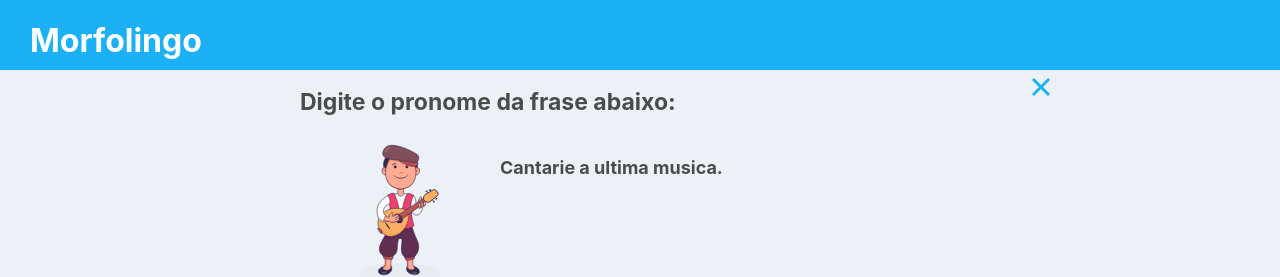
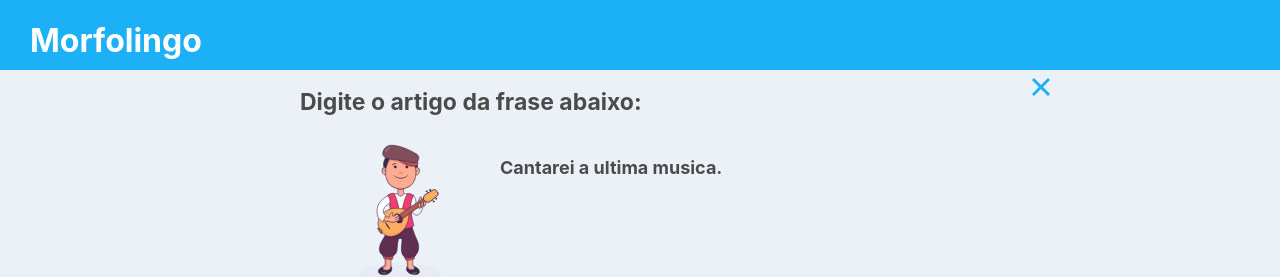
Before and after one commit to WildBarreto/Morfolingo, a React (Create React App) app: page /Artigo3 in a window 1280 px wide. Shown: the top 277 px of the page. Built offline with nearby package versions, Linux system fonts and the light colour scheme.

Commit message:
Versão final do

```diff
--- a/src/components/Atividades/Artigo/art3/artigo3.js
+++ b/src/components/Atividades/Artigo/art3/artigo3.js
@@ -44,11 +44,11 @@ function Atividades({ width, percent }) {
       </div>
 
       <section id="content">
-        <h2>Digite o pronome da frase abaixo:</h2>
+        <h2>Digite o artigo da frase abaixo:</h2>
 
         <img id="violao" src={Violao} alt="estrelas" />
 
-          <label>Cantarie a ultima musica.</label>
+          <label>Cantarei a ultima musica.</label>
 
         <textarea
           rows="20"
--- a/src/components/Atividades/Artigo/art4/artigo4.js
+++ b/src/components/Atividades/Artigo/art4/artigo4.js
@@ -22,7 +22,7 @@ function Atividades({ width, percent }) {
   //console.log(setValue);
   function verificar() {
     const test = nome;
-    if (test === "uma" || test === "uma") {
+    if (test === "uma" || test === "Uma") {
       // alert("Parabems você acertou: ");
       return "/Artigo4/ArtigoCerto4";
     } else {
--- a/src/components/Atividades/Artigo/art5/artigo5.js
+++ b/src/components/Atividades/Artigo/art5/artigo5.js
@@ -48,7 +48,7 @@ function Atividades({ width, percent }) {
 
         <img id="veneno" src={Veneno} alt="estrelas" />
 
-          <label>O veneno não possui antídoto .</label>
+          <label>O veneno não possui antídoto.</label>
 
         <textarea
           rows="20"
--- a/src/components/Atividades/Verbo/verb4/verbo4.js
+++ b/src/components/Atividades/Verbo/verb4/verbo4.js
@@ -22,7 +22,7 @@ function Atividades({ width, percent }) {
   //console.log(setValue);
   function verificar() {
     const test = nome;
-    if (test === "construimos" || test === "Construimos") {
+    if (test === "construímos" || test === "Construímos") {
       // alert("Parabems você acertou: ");
       return "/Verbo4/VerbCerto4";
     } else {
--- a/src/components/Atividades/substantvoAtiv/sub2/atividade2.js
+++ b/src/components/Atividades/substantvoAtiv/sub2/atividade2.js
@@ -44,7 +44,7 @@ function Atividades({ width, percent }) {
       </div>
 
       <section id="content">
-        <h2>Digite o substantivo proprio da frase abaixo:</h2>
+        <h2>Digite o substantivo próprio da frase abaixo:</h2>
 
         <img id="medico" src={Medico} alt="estrelas" />
 
```
Also changed, not shown: 6 other files (tests, documents, lock files or other folders).
